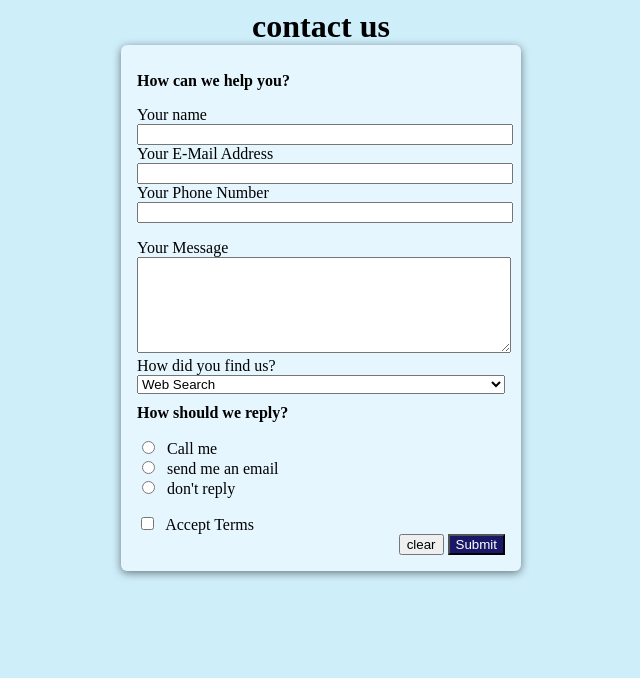
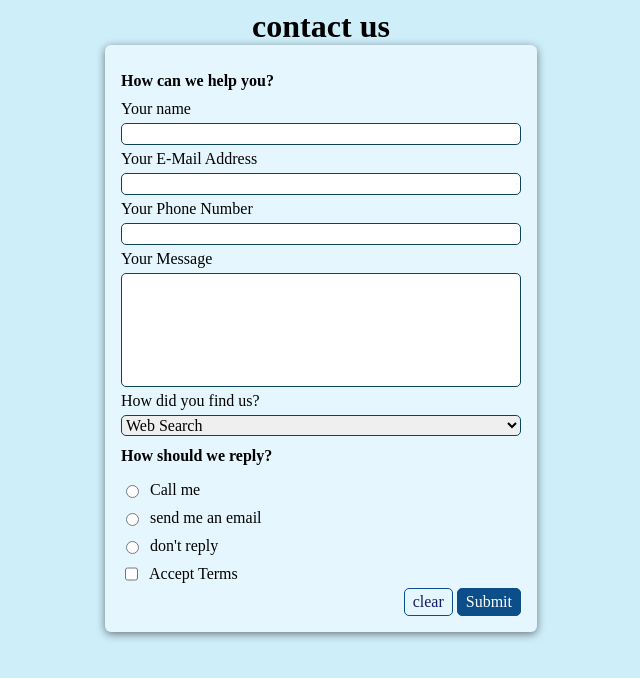
Before and after one commit to julie-237/Practice-Form, a plain HTML site: page Index.html in a window 1280 px wide. Shown: the whole page, without its empty margins (319-959 px from the left). Drawn offline with Linux system fonts and the light colour scheme; a web font is replaced by a local one.

Commit message:
added styles and adjusted the semantics of my form

```diff
--- a/Index.html
+++ b/Index.html
@@ -1,41 +1,55 @@
 <!DOCTYPE html>
 <html lang="en">
   <head>
-    <meta charset="UTF-8">
-    <meta name="viewport" content="width=device-width, initial-scale=1.0">
-    <link rel="stylesheet" href="styles.css">
-    <link rel="preconnect" href="https://fonts.googleapis.com">
-<link rel="preconnect" href="https://fonts.gstatic.com" crossorigin>
-<link href="https://fonts.googleapis.com/css2?family=Bodoni+Moda+SC:ital,opsz,wght@0,6..96,400..900;1,6..96,400..900&display=swap" rel="stylesheet">
+    <meta charset="UTF-8" />
+    <meta name="viewport" content="width=device-width, initial-scale=1.0" />
+    <link rel="stylesheet" href="styles.css" />
+    <link rel="preconnect" href="https://fonts.googleapis.com" />
+    <link rel="preconnect" href="https://fonts.gstatic.com" crossorigin />
+    <link
+      href="https://fonts.googleapis.com/css2?family=Bodoni+Moda+SC:ital,opsz,wght@0,6..96,400..900;1,6..96,400..900&display=swap"
+      rel="stylesheet"
+    />
     <title>Practice-Form</title>
   </head>
   <body>
     <header>contact us</header>
-    <form action="" method="get">
-
-
+    <form action="/Practice-Form" method="get">
       <main>
         <h1>How can we help you?</h1>
         <section>
           <ul>
             <li>
               <label for="user-name">Your name</label>
-            <input type="text" id="user-name" name="username" required>
+              <input type="text" id="user-name" name="username" required />
             </li>
             <li>
               <label for="user-email">Your E-Mail Address </label>
-            <input type="email" id="user-email" name="useremail">
+              <input type="email" id="user-email" name="useremail" required />
             </li>
             <li>
               <label for="user-phonenumber">Your Phone Number</label>
-            <input type="tel" id="user-phonenumber" name="userphonenumber">
+              <input
+                type="tel"
+                id="user-phonenumber"
+                name="userphonenumber"
+                required
+                minlength="5"
+              />
             </li>
           </ul>
         </section>
 
         <section>
           <label for="express-yourself">Your Message</label>
-            <textarea name="message" id="express-yourself" required rows="6"></textarea>
+          <textarea
+            name="message"
+            id="express-yourself"
+            required
+            minlength="10"
+            maxlength="200"
+            rows="6"
+          ></textarea>
         </section>
 
         <section>
@@ -48,31 +62,44 @@
         </section>
 
         <h1>How should we reply?</h1>
-        <section class="tick-mode">
+        <section>
           <ul>
-            <li>
-             <input type="radio" id="call-me" name="reply" value="Phone" required>
+            <li class="tick-mode">
+              <input
+                type="radio"
+                id="call-me"
+                name="reply"
+                value="Phone"
+                required
+              />
               <label for="call-me">Call me</label>
-
             </li>
-            <li>
-              <input type="radio" id="send-me-an-email" name="reply" value="Mail" required>
+            <li class="tick-mode">
+              <input
+                type="radio"
+                id="send-me-an-email"
+                name="reply"
+                value="Mail"
+                required
+              />
               <label for="send-me-an-email">send me an email</label>
-
             </li>
-            <li>
-               <input type="radio" id="don't-reply" name="reply" value="Nothing" required>
+            <li class="tick-mode">
+              <input
+                type="radio"
+                id="don't-reply"
+                name="reply"
+                value="Nothing"
+                required
+              />
               <label for="don't-reply">don't reply</label>
-
             </li>
           </ul>
-
         </section>
 
         <section class="tick-mode">
-            <input type="checkbox" id="agree" name="Terms">
+          <input type="checkbox" id="agree" name="Terms" />
           <label for="agree">Accept Terms</label>
-
         </section>
       </main>
       <footer>
--- a/styles.css
+++ b/styles.css
@@ -14,49 +14,70 @@ h1 {
 ul {
   list-style: none;
   padding: 0;
+  margin: 0;
 }
 label {
   margin: 5px 0;
+  display: block;
 }
 
 form {
   width: 25rem;
   margin: auto;
-    background-color:rgb(229, 246, 254) ;
+  background-color: rgb(229, 246, 254);
   padding: 1rem;
   border-radius: 6px;
-    box-sizing:border-box ;
   box-shadow: 0px 2px 8px rgba(0, 0, 0, 0.5);
 }
-input, textarea, select {
+input,
+textarea,
+select {
   width: 100%;
+  box-sizing: border-box;
+  font: inherit;
+  display: block;
+  border: 1px solid rgb(14, 67, 92);
+  border-radius: 5px;
+  resize: none;
 }
 
-input:focus, textarea:focus, select:focus {
-    background-color: cornflowerblue;
-    color: darkslateblue;
+input:focus,
+textarea:focus,
+select:focus {
+  background-color: rgb(205, 236, 247);
+  color: rgb(11, 78, 138);
 }
 .tick-mode {
-
-   display: flexbox;
-    align-items: center;
+  display: flex;
+}
+.tick-mode label {
+  margin-left: 0.5rem;
 }
 .tick-mode input {
-
   width: auto;
-    margin-right: 0.5rem;
 }
 footer {
   text-align: right;
 }
 .mit {
-background-color: rgb(24, 24, 103);
+  background-color: rgb(11, 78, 138);
   color: white;
 }
-.mit :hover {
-    background-color: rgb(18, 18, 19);
+.cls {
+  background-color: transparent;
+  color: rgb(24, 24, 103);
+}
+button {
+  font: inherit;
+  border: 1px solid rgb(11, 78, 138);
+  border-radius: 5px;
+  padding: 0.25rem 0.5rem;
+  cursor: pointer;
+}
+.mit:hover {
+  background-color: rgb(2, 44, 81);
 }
 
-.cls :hover {
-    background-color: rgb(102, 101, 101);{}
+.cls:hover {
+  background-color: rgb(205, 236, 247);
 }
```
Lines whose indentation alone changed are shown as unchanged.
